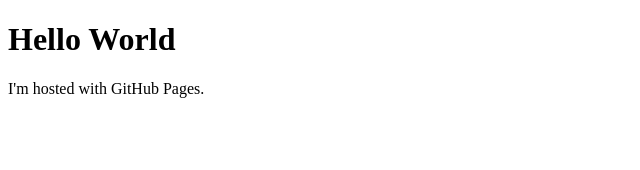
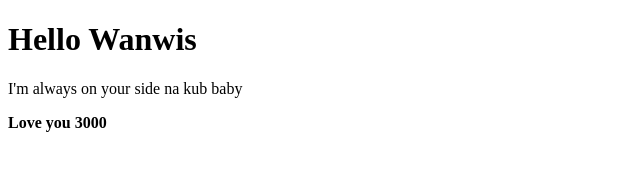
Before and after one commit to chrissomchai/chrissomchai.github.io, a plain HTML site: page index.html in a window 1280 px wide. Shown: the whole page, without its empty margins (0-640 px from the left). Drawn offline with Linux system fonts and the light colour scheme.

Commit message:
edit text for wanwis

```diff
--- a/index.html
+++ b/index.html
@@ -1,7 +1,8 @@
 <!DOCTYPE html>
 <html>
 <body>
-<h1>Hello World</h1>
-<p>I'm hosted with GitHub Pages.</p>
+<h1>Hello Wanwis</h1>
+<p>I'm always on your side na kub baby</p>
+<strong>Love you 3000</strong>
 </body>
 </html>
```
